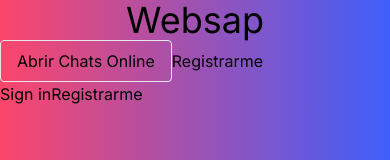
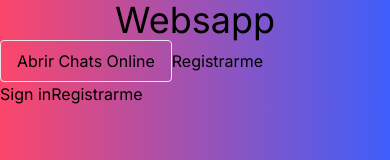
Before and after one commit to bruno-gorosito/probandoAuth, a Next.js app: page / in a window 390 px wide. Shown: the top 160 px of the page. Built offline with nearby package versions, Linux system fonts and the light colour scheme; no server answers.

Commit message:
con login hecho

```diff
--- a/package.json
+++ b/package.json
@@ -4,7 +4,7 @@
   "private": true,
   "scripts": {
     "dev": "next dev",
-    "build": "next build",
+    "build": "next build && npx prisma generate",
     "start": "next start",
     "lint": "next lint"
   },
--- a/src/components/headerPaginaPrincipal.tsx
+++ b/src/components/headerPaginaPrincipal.tsx
@@ -7,7 +7,7 @@
             {/* Header mobile */}
             <header className="block lg:hidden">
                 <nav className="w-full justify-between ">
-                    <h1 className="text-4xl text-center w-full md:w-1/2 lg:w-1/3">Websap</h1>
+                    <h1 className="text-4xl text-center w-full md:w-1/2 lg:w-1/3">Websapp</h1>
                     <div
                         className="w-full md:w-1/2"
                     >
```
